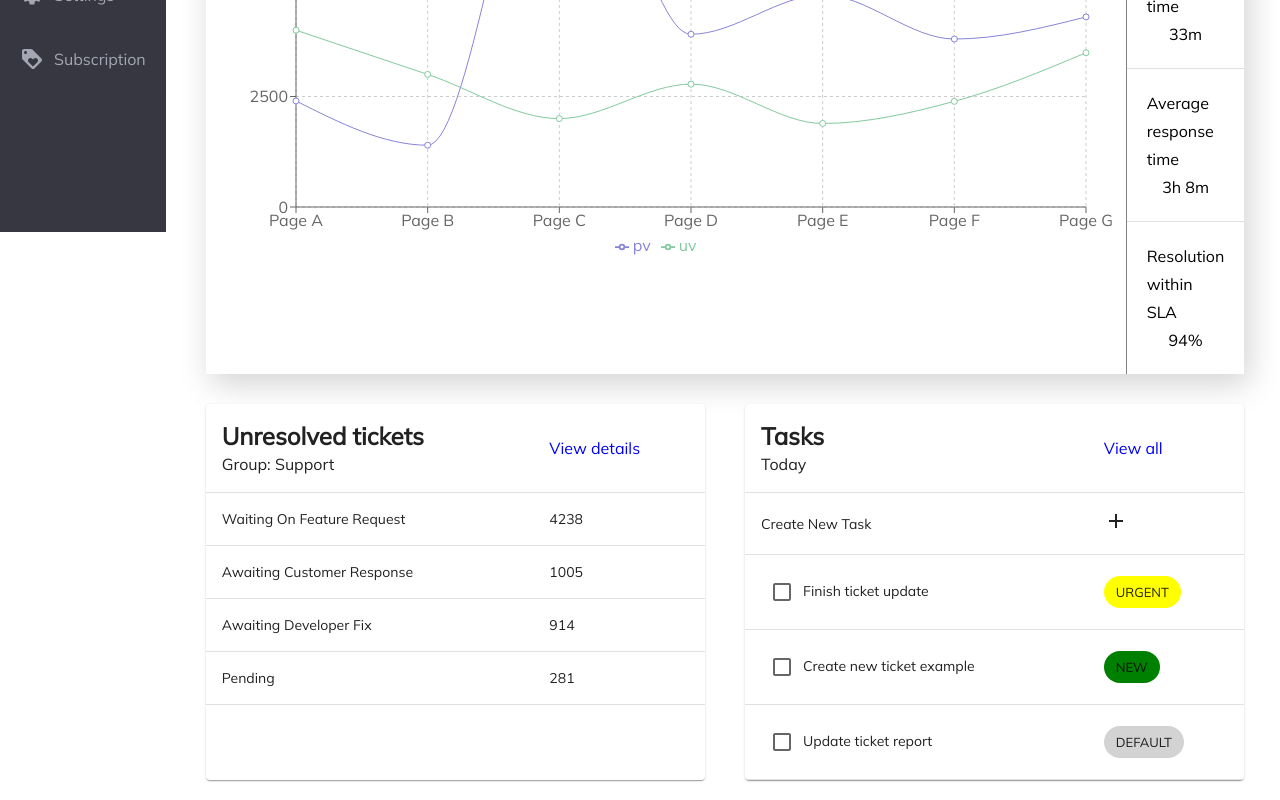
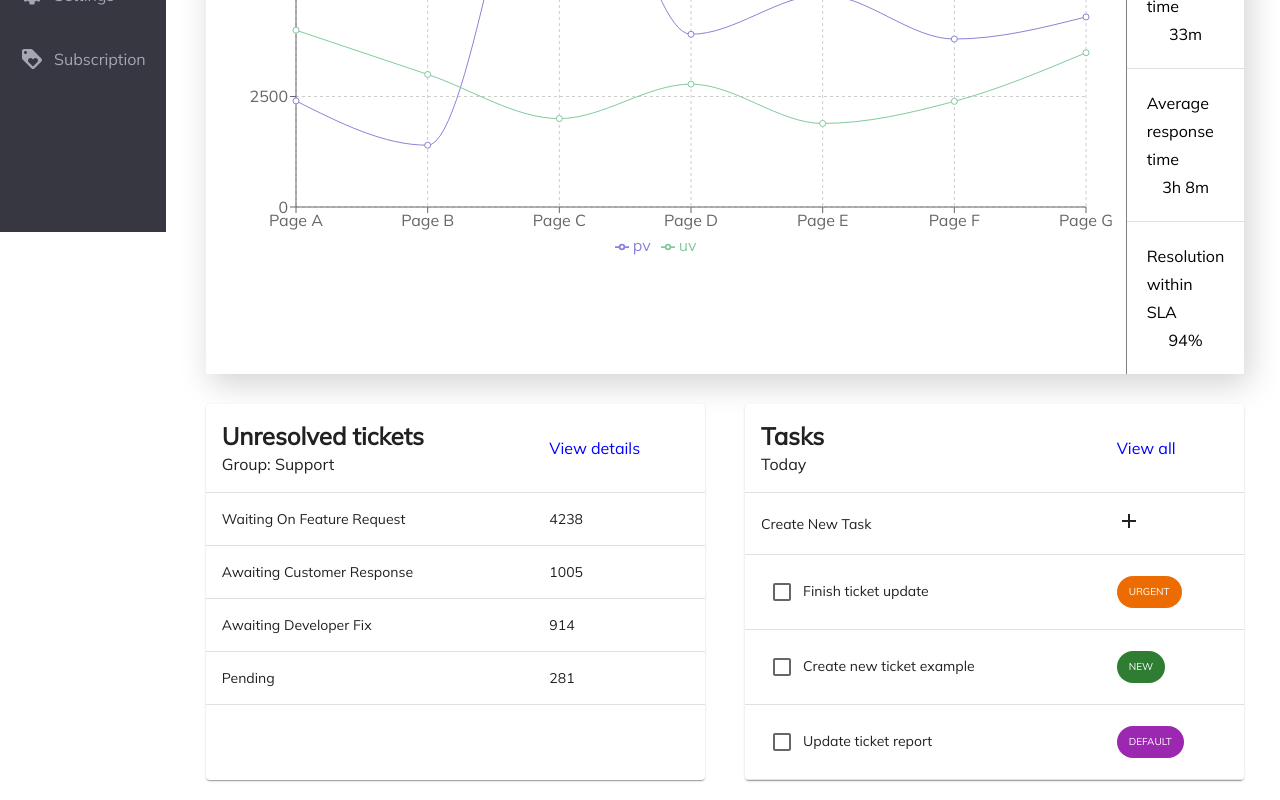
Before and after one commit to Mayor-Rhymes/dashboard-demo, a React (Vite) app: page / in a window 1280 px wide. Shown: the part 568-1368 px from the top of the page. Built offline with nearby package versions, Linux system fonts and the light colour scheme.

Commit message:
Some other changes

```diff
--- a/src/components/Dashboard.tsx
+++ b/src/components/Dashboard.tsx
@@ -403,7 +403,7 @@ const Dashboard = ({ title }: DashProps) => {
                     Finish ticket update
                   </TableCell>
                   <TableCell>
-                    <Chip label="URGENT" sx={{ backgroundColor: "yellow" }} />
+                    <Chip label="URGENT" color="warning" sx={{fontSize: "10px"}}/>
                   </TableCell>
                 </TableRow>
                 <TableRow>
@@ -412,7 +412,7 @@ const Dashboard = ({ title }: DashProps) => {
                     Create new ticket example
                   </TableCell>
                   <TableCell>
-                    <Chip label="NEW" sx={{ backgroundColor: "green" }} />
+                    <Chip label="NEW" color="success" sx={{fontSize: "10px"}}/>
                   </TableCell>
                 </TableRow>
                 <TableRow>
@@ -423,7 +423,8 @@ const Dashboard = ({ title }: DashProps) => {
                   <TableCell>
                     <Chip
                       label="DEFAULT"
-                      sx={{ backgroundColor: "lightgrey" }}
+                      color="secondary"
+                      sx={{fontSize: "10px"}}
                     />
                   </TableCell>
                 </TableRow>
--- a/src/index.css
+++ b/src/index.css
@@ -13,5 +13,5 @@
 html, #root, body {
 
   font-family: "Mulish";
-  min-height: 100%;
+  height: 100vh;
 }
```
